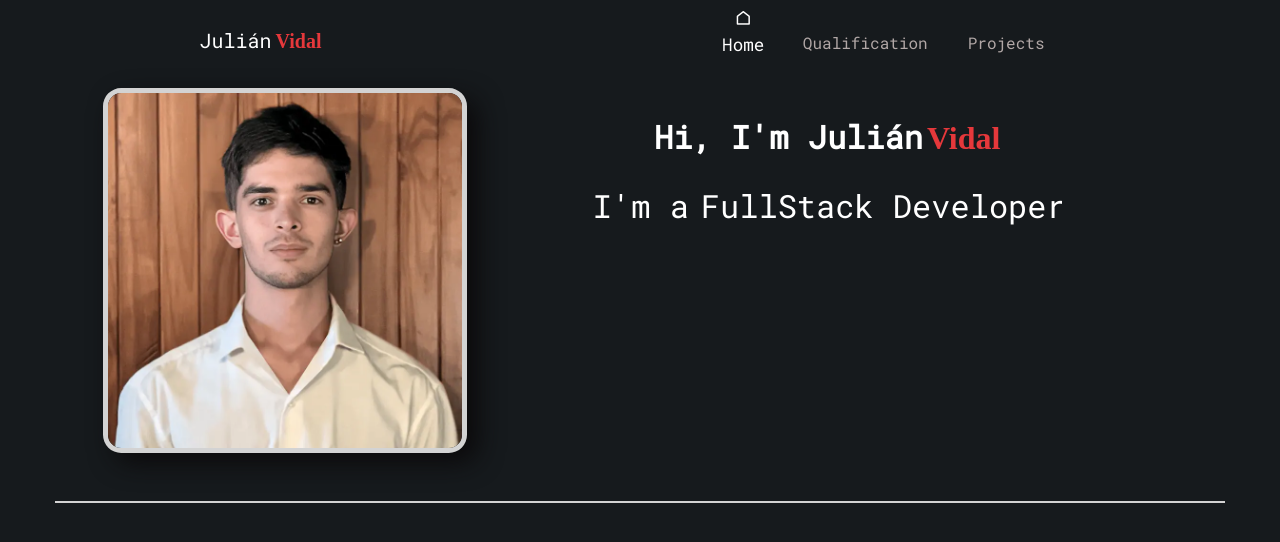
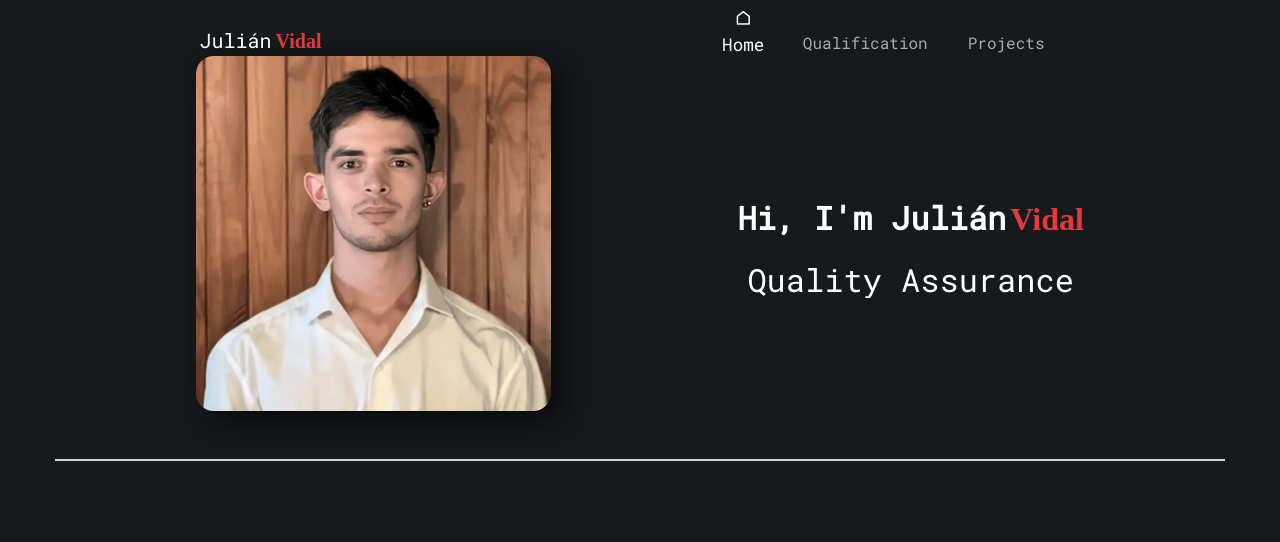
Before and after one commit to Juli-CVidal/react-portfolio, a React (Vite) app: page / in a window 1280 px wide. Shown: the top 542 px of the page. Built offline with nearby package versions, Linux system fonts and the light colour scheme; a web font is replaced by a local one.

Commit message:
Improved components and styles

```diff
--- a/src/assets/styles/common.css
+++ b/src/assets/styles/common.css
@@ -59,7 +59,7 @@ a {
 }
 
 
-.border__5{
+.radius__5{
   border-radius: 5%;
 }
 
--- a/src/assets/styles/home_section.css
+++ b/src/assets/styles/home_section.css
@@ -3,21 +3,20 @@
 }
 
 .hero {
-  padding-top: 2rem;
   display: flex;
   justify-content: space-around;
-  margin: auto;
+  align-items: center;
+  max-width: 1200px;
+  margin: 0 auto;
 }
 
 .profile__picture {
   width: var(--image-width);
-  border: 5px solid var(--timberwolf);
+  border: none;
+  overflow: hidden;
+  box-shadow: 11px 10px 26px -1px var(--night);
 }
 
 .text__container {
-    min-width: calc(100% - var(--image-width));
-  font-size: 2rem;
-  align-items: center;
-  display: flex;
-  flex-direction: column;
+  text-align: center;
 }
--- a/src/assets/styles/text_slider.css
+++ b/src/assets/styles/text_slider.css
@@ -1,19 +1,38 @@
-.text__container > div {
-  display: flex;
-}
-
 .text__slider {
+  position: relative;
+  height: 2rem;
+  /* background-color: var(--cornell-red-2); */
   overflow: hidden;
-  text-align: center;
+  text-wrap: nowrap;
 }
 
 .text__slide {
+  margin: 0;
+  font-size: 2rem;
   width: 100%;
-  padding-left: 0.5rem;
+  position: absolute;
+  top: -2rem;
   transition: all 0.5s;
-  display: none;
+  opacity: 0;
 }
 
 .text__slide.active {
-  display: block;
+  animation: slide var(--animation-speed) ease-in-out forwards;
 }
+
+@keyframes slide {
+  0% {
+    top: -2rem;
+    opacity: 0;
+  }
+  10%,
+  90% {
+    top: -25%;
+    opacity: 1;
+  }
+
+  100% {
+    opacity: 0;
+    top: 2rem;
+  }
+}
--- a/src/components/HomeSection.tsx
+++ b/src/components/HomeSection.tsx
@@ -6,7 +6,7 @@ const HomeSection = () => {
     <section className="home" id="home">
       <div className="hero">
         <img
-          className="profile__picture border__5 box__shadow"
+          className="profile__picture box__shadow radius__5"
           alt="Profile picture"
           src="/src/assets/imgs/profile__picture.webp"
         />
@@ -14,10 +14,8 @@ const HomeSection = () => {
           <h1 className="section__title">
             Hi, I'm Julián<span className="highlight__cursive">Vidal</span>
           </h1>
-          <div>
-            I'm a
-            <TextSlider />
-          </div>
+
+          <TextSlider speed={5000} texts={["FullStack Developer", "Quality Assurance"]}/>
         </div>
       </div>
     </section>
--- a/src/components/TextSlider.tsx
+++ b/src/components/TextSlider.tsx
@@ -1,36 +1,47 @@
 import "../assets/styles/text_slider.css";
 import { useState, useEffect } from "react";
 
-const TextSlider = () => {
-  const texts: string[] = ["FullStack Developer", "Quality Assurance"];
-  const [currentTextIndex, setCurrentTextIndex] = useState<number>(0);
+export type TextSliderProps = {
+  speed: number;
+  texts: string[];
+};
 
+const TextSlider = ({ speed, texts }: TextSliderProps) => {
+  const [currentTextIndex, setCurrentTextIndex] = useState(0);
+
+  const animationSpeed = `${speed}ms`;
   useEffect(() => {
+    const length = texts.length;
     const interval = setInterval(() => {
       setCurrentTextIndex(
-        (currentTextIndex) => (currentTextIndex + 1) % texts.length
+        (currentTextIndex) => (currentTextIndex + 1) % length
       );
-    }, 2500);
+    }, speed);
 
     return () => {
       clearInterval(interval);
     };
-  }, []);
+  }, [speed, texts]);
+
+  useEffect(() => {
+    document.documentElement.style.setProperty(
+      "--animation-speed",
+      animationSpeed
+    );
+  }, [animationSpeed]);
 
   return (
     <div className="text__slider">
-      {texts.map((text, index) => {
-        return (
-          <div
-            key={text}
-            className={
-              "text__slide " + (currentTextIndex === index ? "active" : "")
-            }
-          >
-            {text}
-          </div>
-        );
-      })}
+      {texts.map((text, index) => (
+        <p
+          key={index}
+          className={`text__slide ${
+            currentTextIndex === index ? "active" : ""
+          }`}
+        >
+          {text}
+        </p>
+      ))}
     </div>
   );
 };
```
